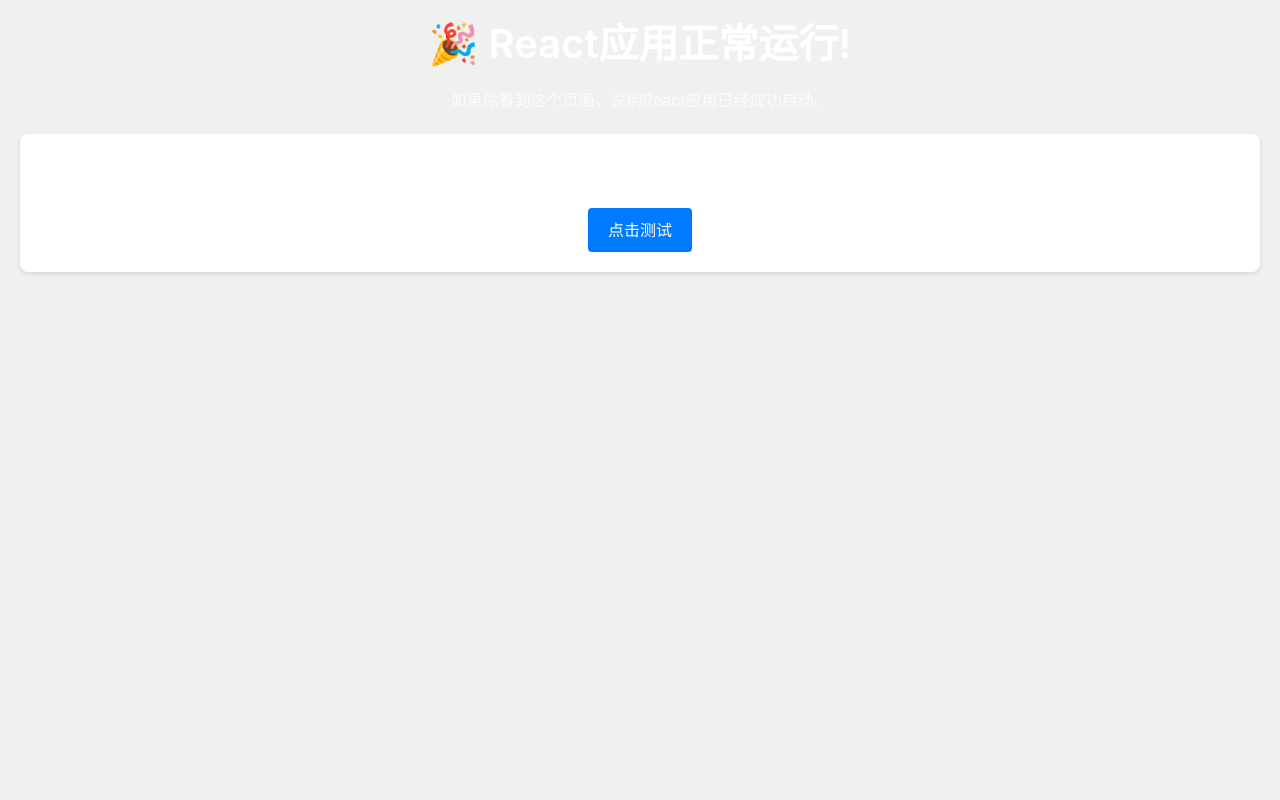
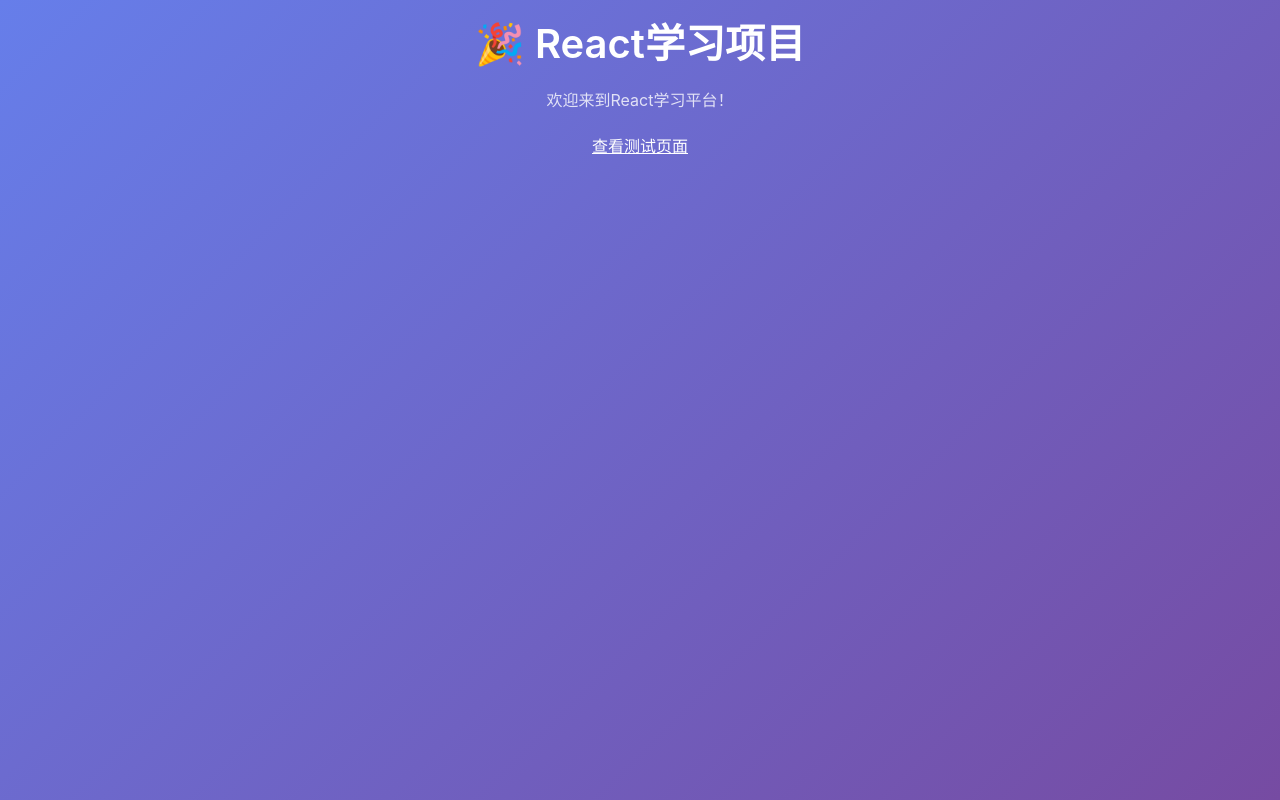
Before and after one commit to lingrany/react-learning-project, a React (Vite) app: page / in a window 1280 px wide. Built offline with nearby package versions, Linux system fonts and the light colour scheme.

Commit message:
创建简化版本以测试路由功能

```diff
--- a/src/App.jsx
+++ b/src/App.jsx
@@ -1,11 +1,30 @@
 import React from 'react'
+import { BrowserRouter as Router, Routes, Route } from 'react-router-dom'
+import ErrorBoundary from './components/common/ErrorBoundary'
 import TestPage from './TestPage'
-import ErrorBoundary from './components/common/ErrorBoundary'
+
+// 简化的首页组件
+function SimpleHome() {
+  return (
+    <div style={{ padding: '20px', textAlign: 'center', minHeight: '100vh', background: 'linear-gradient(135deg, #667eea 0%, #764ba2 100%)', color: 'white' }}>
+      <h1>🎉 React学习项目</h1>
+      <p>欢迎来到React学习平台！</p>
+      <div style={{ marginTop: '20px' }}>
+        <a href="/test" style={{ color: 'white', textDecoration: 'underline' }}>查看测试页面</a>
+      </div>
+    </div>
+  )
+}
 
 function App() {
   return (
     <ErrorBoundary>
-      <TestPage />
+      <Router>
+        <Routes>
+          <Route path="/" element={<SimpleHome />} />
+          <Route path="/test" element={<TestPage />} />
+        </Routes>
+      </Router>
     </ErrorBoundary>
   )
 }
```
